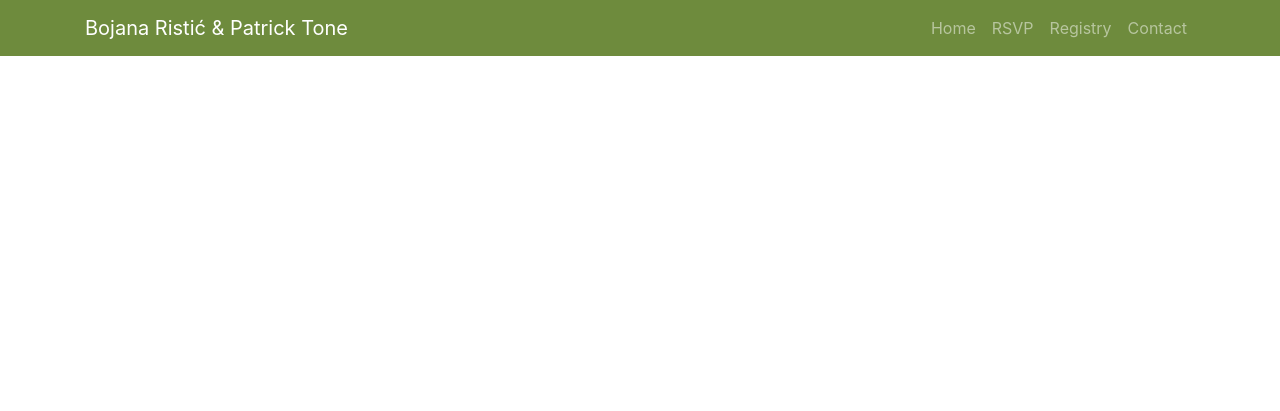
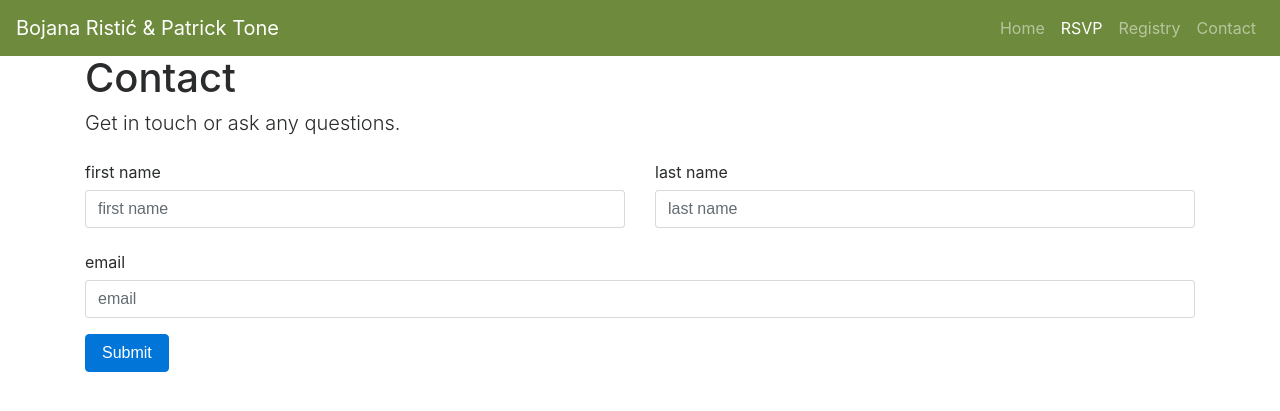
Before and after one commit to the-pat/our-wedding-site, a Jekyll site: the page built from rsvp.html, in a window 1280 px wide. Shown: the top 411 px of the page. Built offline with Jekyll 4.4.1, drawn with Linux system fonts in a browser that asks for light colours; nearby versions of some CDN libraries.

Commit message:
Updated navbar to work with permalinks and started RSVP form

```diff
--- a/_includes/navbar.html
+++ b/_includes/navbar.html
@@ -1,5 +1,4 @@
 <nav class="navbar navbar-toggleable-md navbar-inverse bg-olive">
-  <div class="container">
   <button class="navbar-toggler navbar-toggler-right" type="button" data-toggle="collapse" data-target="#navbarSupportedContent" aria-controls="navbarSupportedContent" aria-expanded="false" aria-label="Toggle navigation">
     <span class="navbar-toggler-icon"></span>
   </button>
@@ -10,16 +9,15 @@
       <li class="nav-item {% if page.url == "/" %}active{% endif %}">
         <a class="nav-link" href="/">Home</a>
       </li>
-        <li class="nav-item {% if page.url == "/rsvp.html" %}active{% endif %}">
+      <li class="nav-item {% if page.url == "/rsvp/" %}active{% endif %}">
         <a class="nav-link" href="/rsvp/">RSVP</a>
       </li>
-        <li class="nav-item {% if page.url == "/registry.html" %}active{% endif %}">
+      <li class="nav-item {% if page.url == "/registry/" %}active{% endif %}">
         <a class="nav-link" href="/registry/">Registry</a>
       </li>
-        <li class="nav-item {% if page.url == "/contact.html" %}active{% endif %}">
+      <li class="nav-item {% if page.url == "/contact/" %}active{% endif %}">
         <a class="nav-link" href="/contact/">Contact</a>
       </li>
     </ul>
   </div>
-  </div>
 </nav>
--- a/rsvp.html
+++ b/rsvp.html
@@ -3,3 +3,31 @@ title: RSVP
 layout: master
 permalink: /rsvp/
 ---
+<div class="container">
+  <h1>Contact</h1>
+  <p class="lead">
+    Get in touch or ask any questions.
+  </p>
+
+  <form>
+    <fieldset>
+      <div class="row">
+        <div class="form-group col-md-6">
+          <label for="txtFirstName" class="col-form-label">first name</label>
+          <input id="txtFirstName" type="text" class="form-control" placeholder="first name" />
+        </div>
+        <div class="form-group col-md-6">
+          <label for="txtLastName" class="col-form-label">last name</label>
+          <input id="txtLastName" type="text" class="form-control" placeholder="last name" />
+        </div>
+      </div>
+      <div class="row">
+        <div class="form-group col-md-12">
+          <label for="txtEmail" class="col-form-label">email</label>
+          <input id="txtEmail" type="email" class="form-control" placeholder="email" />
+        </div>
+      </div>
+      <button type="submit" class="btn btn-primary bg-olive">Submit</button>
+    </fieldset>
+  </form>
+</div>
```
Lines whose indentation alone changed are shown as unchanged.
